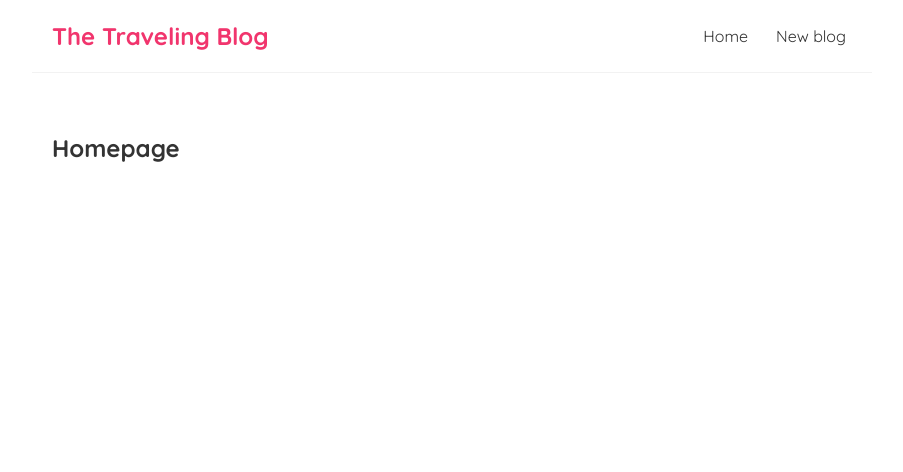
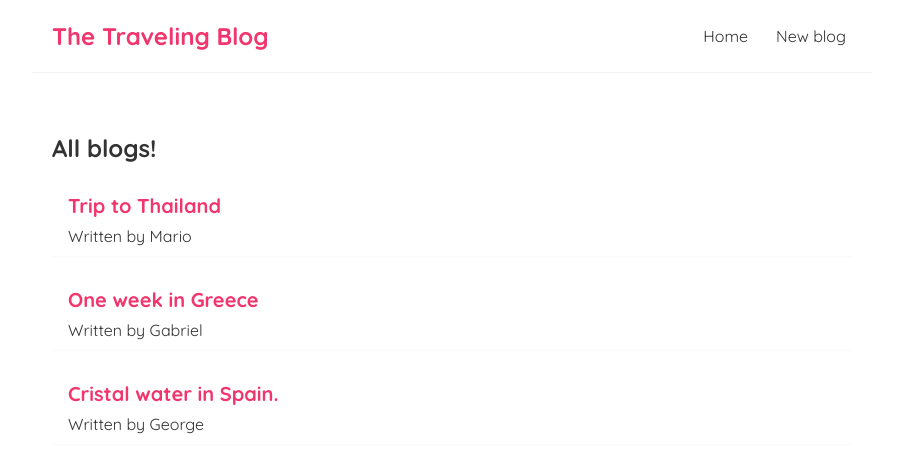
Before and after one commit to mihai-gabriel1/Traveling-blog, a React (Create React App) app: page / in a window 1280 px wide. Shown: the top 472 px of the page, without its empty margins (188-1091 px from the left). Built offline with nearby package versions, Linux system fonts and the light colour scheme.

Commit message:
Three random blog-entries have been added; use state as a hook was used, along with props.

```diff
--- /dev/null
+++ b/src/components/BlogList.js
@@ -0,0 +1,15 @@
+const BlogList = ({ blogs, title }) => {
+  return (
+    <div className="blog-list">
+      <h2> {title} </h2>
+      {blogs.map((blog) => (
+        <div className="blog-preview">
+          <h2> {blog.title} </h2>
+          <p> Written by {blog.author} </p>
+        </div>
+      ))}
+    </div>
+  );
+};
+
+export default BlogList;
--- a/src/components/Home.js
+++ b/src/components/Home.js
@@ -1,7 +1,32 @@
+import { useState } from "react";
+import BlogList from "./BlogList";
+
 const Home = () => {
+  const [blogs, setBlogs] = useState([
+    {
+      title: "Trip to Thailand",
+      body: "lorem ipsum...",
+      author: "Mario",
+      id: 1,
+    },
+
+    {
+      title: "One week in Greece",
+      body: "lorem ipsum...",
+      author: "Gabriel",
+      id: 2,
+    },
+
+    {
+      title: "Cristal water in Spain.",
+      body: "lorem ipsum...",
+      author: "George",
+      id: 3,
+    },
+  ]);
   return (
     <div className="home">
-      <h2>Homepage</h2>
+      <BlogList blogs={blogs} title="All blogs!" />
     </div>
   );
 };
--- a/src/index.css
+++ b/src/index.css
@@ -39,3 +39,19 @@
   margin: 40px auto;
   padding: 20px;
 }
+
+.blog-preview {
+  padding: 10px 16px;
+  margin: 20px 0;
+  border-bottom: 1px solid #fafafa;
+}
+
+.blog-preview:hover {
+  box-shadow: 1px 3px 5px rgba(0, 0, 0, 0.1);
+}
+
+.blog-preview h2 {
+  font-size: 20px;
+  color: #f1356d;
+  margin-bottom: 8px;
+}
```
